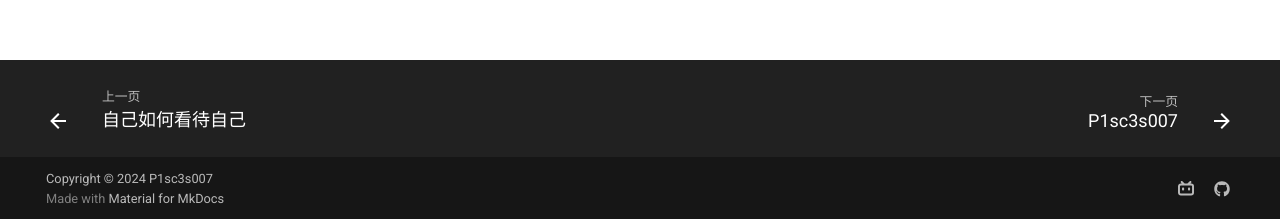
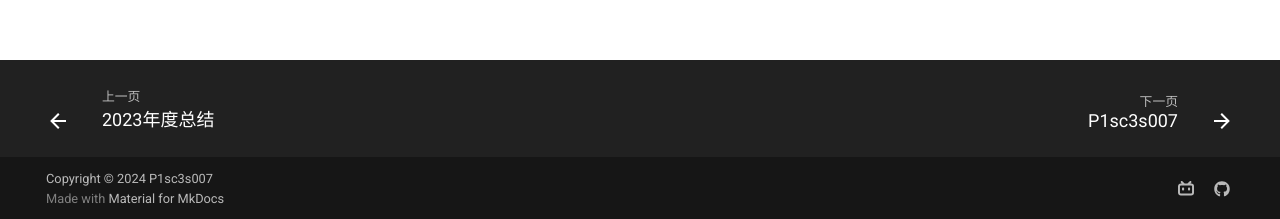
Before and after one commit to Pisces032/Blog, an MkDocs documentation site: the page built from docs/blog/index.md, in a window 1280 px wide and 900 px high, scrolled down 623 px. Shown: the part 678-897 px from the top of the window. Built offline with MkDocs 1.6.1 and Material for MkDocs 9.7.7, drawn with Linux system fonts in a browser that asks for light colours; comment, search, counter and statistics services are not loaded.

Commit message:
改个标题

```diff
--- a/docs/achieve/year/2023年度总结.md
+++ b/docs/achieve/year/2023年度总结.md
@@ -3,6 +3,7 @@ date: 2024-01-22
 authors:
   - P1sc3s007
 ---
+# 2023年度总结
 # 自己如何看待自己
 ### 用图表分析自己的现状和理想状态
 ![image.png](https://cdn.nlark.com/yuque/0/2024/png/40787854/1704271755330-b2cfc094-b244-4ba9-8edc-3d5804d33683.png#averageHue=%23f2f0ee&clientId=u0f2782de-f083-4&from=paste&height=213&id=u70290325&originHeight=319&originWidth=2175&originalType=binary&ratio=1.5&rotation=0&showTitle=false&size=69109&status=done&style=none&taskId=u5fa7f3d5-c3ce-4170-a8c9-51c01f894d6&title=&width=1450)
```
